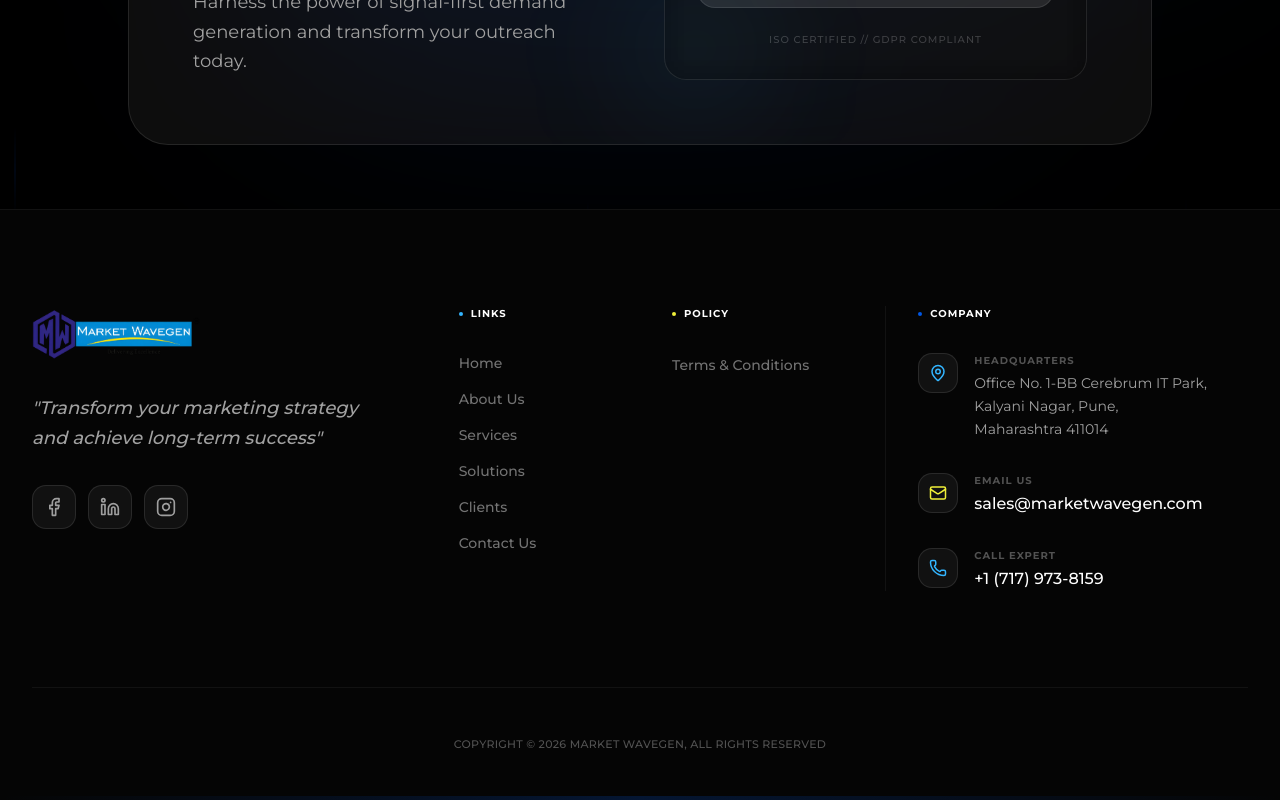
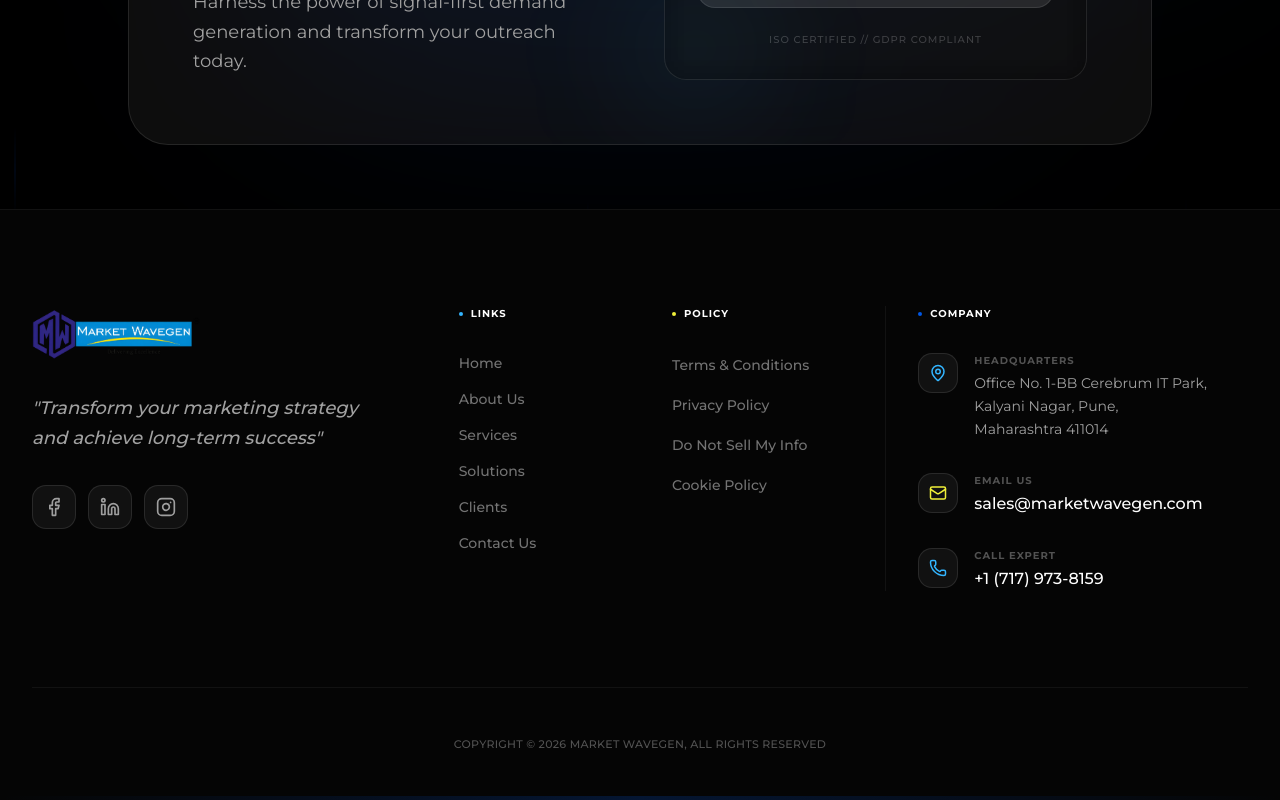
Before and after one commit to srivastavaaditya04-cell/marketwavegen, a Next.js app: page /clients in a window 1280 px wide. Shown: the part 1363-2163 px from the top of the page. Built offline with nearby package versions, Linux system fonts and the light colour scheme.

Commit message:
active policy links

```diff
--- a/components/layout/footer.tsx
+++ b/components/layout/footer.tsx
@@ -79,9 +79,9 @@ export function Footer() {
                         <ul className="space-y-4">
                             {[
                                 { name: "Terms & Conditions", href: "/terms-and-conditions" },
-                                // { name: "Privacy Policy", href: "/privacy-policy" },
-                                // { name: "Do Not Sell My Info", href: "/do-not-sell-my-information" },
-                                // { name: "Cookie Policy", href: "/cookie-policy" }
+                                { name: "Privacy Policy", href: "/privacy-policy" },
+                                { name: "Do Not Sell My Info", href: "/do-not-sell-my-information" },
+                                { name: "Cookie Policy", href: "/cookie-policy" }
                             ].map((item) => (
                                 <li key={item.name}>
                                     <Link href={item.href} className="text-neutral-500 hover:text-white transition-colors text-sm font-medium">
```
